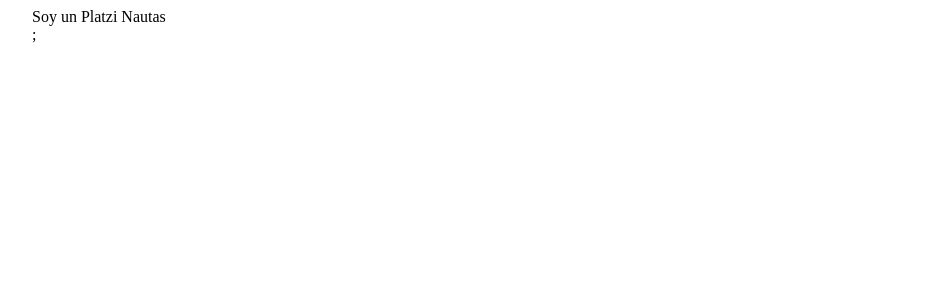
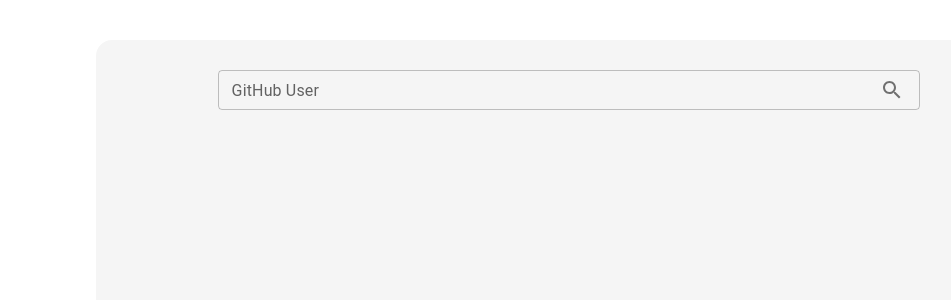
Before and after one commit to SasoHdz/GitSearchProfile, a React app: page / in a window 1280 px wide. Shown: the top 300 px of the page, without its empty margins (32-983 px from the left). Built offline with nearby package versions, Linux system fonts and the light colour scheme.

Commit message:
Logical from search and button is ready

```diff
--- a/src/App.jsx
+++ b/src/App.jsx
@@ -1,10 +1,25 @@
-import React from "react";
+import React, { useState } from "react";
 import { Container } from "@mui/material";
+import { Searcher } from "./components/Searcher";
 
 const App = () => {
+  const [inputUser, setInputUser] = useState("octocat");
+  const [userState, setUserState] = useState("inputUser");
+
   return (
-    <Container>
-      <div>Soy un Platzi Nautas</div>;
+    <Container
+      sx={{
+        background: "whitesmoke",
+        width: "80vw",
+        height: "500px",
+        borderRadius: "16px",
+        marginTop: "40px",
+        display: "flex",
+        flexDirection: "column",
+        alignItems: "center",
+      }}
+    >
+      <Searcher input={inputUser} setInputUser={setInputUser} />
     </Container>
   );
 };
--- a/src/components/Searcher/index.jsx
+++ b/src/components/Searcher/index.jsx
@@ -1,11 +1,47 @@
-import React from "react";
+import React, { useState } from "react";
 import { IconButton, Stack, TextField } from "@mui/material";
+import SearchIcon from "@mui/icons-material/Search";
 
-const Searcher = () => {
+const Searcher = ({ setInputUser }) => {
+  const [valueInput, setValueInput] = useState("");
+
+  const onHandleSearchChange = (e) => {
+    const { value } = e.target;
+    setValueInput(value);
+  };
+
+  const handleSubmit = () => {
+    setInputUser(valueInput);
+  };
+
   return (
-    <Stack>
-      <TextField></TextField>
-      <IconButton></IconButton>
+    <Stack
+      direction="row"
+      sx={{
+        marginTop: "30px",
+        width: "80%",
+      }}
+    >
+      <TextField
+        onChange={onHandleSearchChange}
+        id="outlined-basic"
+        label="GitHub User"
+        placeholder="Buscar Usuario de GitHub"
+        variant="outlined"
+        size="small"
+        sx={{
+          width: "90%",
+        }}
+      />
+      <IconButton
+        onClick={handleSubmit}
+        size="small"
+        sx={{
+          left: "-45px",
+        }}
+      >
+        <SearchIcon />
+      </IconButton>
     </Stack>
   );
 };
```
